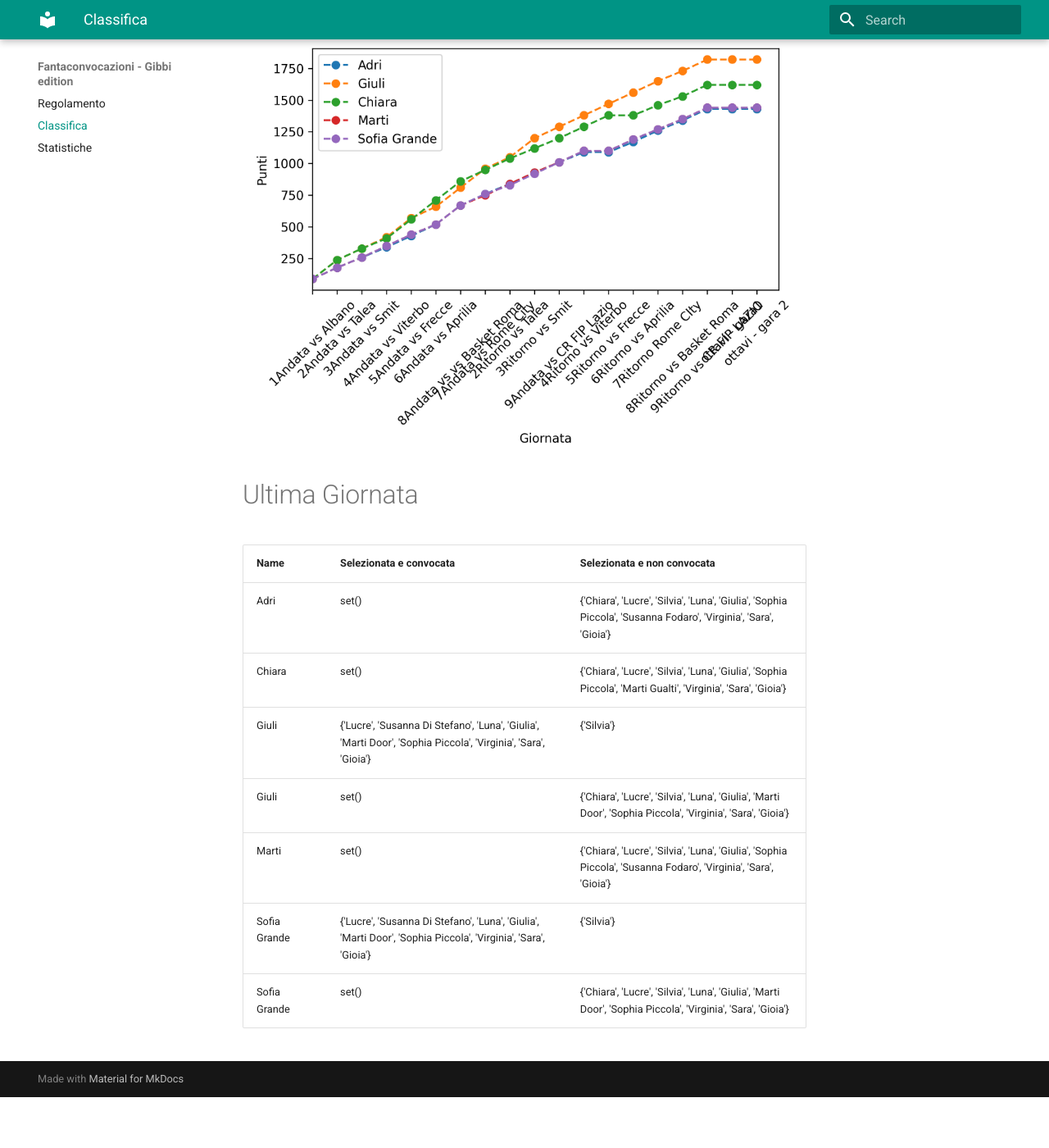
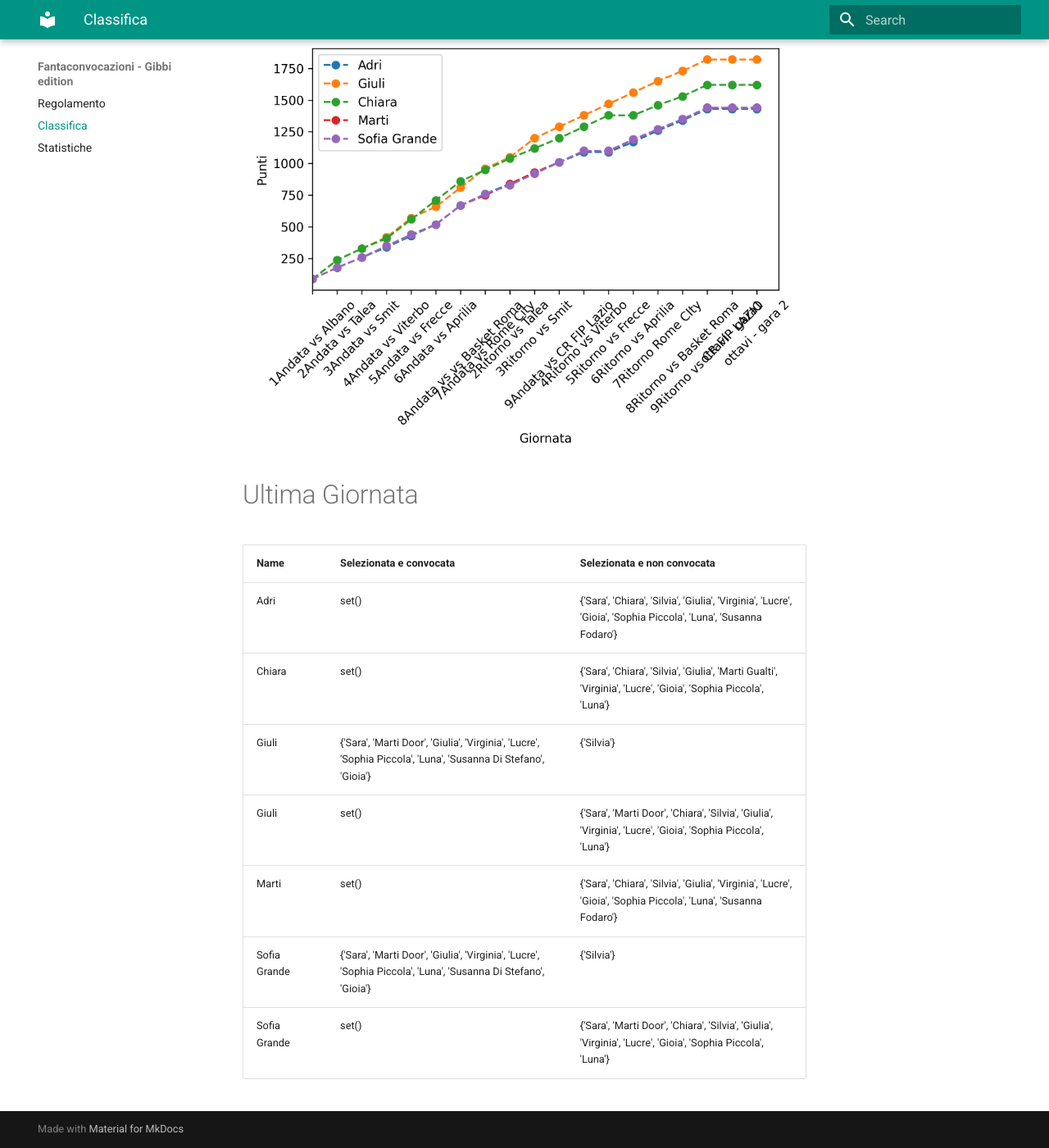
Before and after one commit to martinig94/fantagibbi, an MkDocs documentation site: the page built from docs/Classifica.md, in a window 1280 px wide and 1400 px high, scrolled down 565 px. Shown: the whole window at 82% size. Built offline with MkDocs 1.6.1 and Material for MkDocs 9.7.7, drawn with Linux system fonts in a browser that asks for light colours; before the commit the page ends 1903 px from its top, so only the background shows below that.

Commit message:
Auto-update from main.py

```diff
--- a/docs/Classifica.md
+++ b/docs/Classifica.md
@@ -18,11 +18,11 @@
 <!-- START_TABLE CORRECT -->
 | Name         | Selezionata e convocata                                                                                        | Selezionata e non convocata                                                                                      |
 |:-------------|:---------------------------------------------------------------------------------------------------------------|:-----------------------------------------------------------------------------------------------------------------|
-| Adri         | set()                                                                                                          | {'Chiara', 'Lucre', 'Silvia', 'Luna', 'Giulia', 'Sophia Piccola', 'Susanna Fodaro', 'Virginia', 'Sara', 'Gioia'} |
-| Chiara       | set()                                                                                                          | {'Chiara', 'Lucre', 'Silvia', 'Luna', 'Giulia', 'Sophia Piccola', 'Marti Gualti', 'Virginia', 'Sara', 'Gioia'}   |
-| Giuli        | {'Lucre', 'Susanna Di Stefano', 'Luna', 'Giulia', 'Marti Door', 'Sophia Piccola', 'Virginia', 'Sara', 'Gioia'} | {'Silvia'}                                                                                                       |
-| Giuli        | set()                                                                                                          | {'Chiara', 'Lucre', 'Silvia', 'Luna', 'Giulia', 'Marti Door', 'Sophia Piccola', 'Virginia', 'Sara', 'Gioia'}     |
-| Marti        | set()                                                                                                          | {'Chiara', 'Lucre', 'Silvia', 'Luna', 'Giulia', 'Sophia Piccola', 'Susanna Fodaro', 'Virginia', 'Sara', 'Gioia'} |
-| Sofia Grande | {'Lucre', 'Susanna Di Stefano', 'Luna', 'Giulia', 'Marti Door', 'Sophia Piccola', 'Virginia', 'Sara', 'Gioia'} | {'Silvia'}                                                                                                       |
-| Sofia Grande | set()                                                                                                          | {'Chiara', 'Lucre', 'Silvia', 'Luna', 'Giulia', 'Marti Door', 'Sophia Piccola', 'Virginia', 'Sara', 'Gioia'}     |
+| Adri         | set()                                                                                                          | {'Sara', 'Chiara', 'Silvia', 'Giulia', 'Virginia', 'Lucre', 'Gioia', 'Sophia Piccola', 'Luna', 'Susanna Fodaro'} |
+| Chiara       | set()                                                                                                          | {'Sara', 'Chiara', 'Silvia', 'Giulia', 'Marti Gualti', 'Virginia', 'Lucre', 'Gioia', 'Sophia Piccola', 'Luna'}   |
+| Giuli        | {'Sara', 'Marti Door', 'Giulia', 'Virginia', 'Lucre', 'Sophia Piccola', 'Luna', 'Susanna Di Stefano', 'Gioia'} | {'Silvia'}                                                                                                       |
+| Giuli        | set()                                                                                                          | {'Sara', 'Marti Door', 'Chiara', 'Silvia', 'Giulia', 'Virginia', 'Lucre', 'Gioia', 'Sophia Piccola', 'Luna'}     |
+| Marti        | set()                                                                                                          | {'Sara', 'Chiara', 'Silvia', 'Giulia', 'Virginia', 'Lucre', 'Gioia', 'Sophia Piccola', 'Luna', 'Susanna Fodaro'} |
+| Sofia Grande | {'Sara', 'Marti Door', 'Giulia', 'Virginia', 'Lucre', 'Sophia Piccola', 'Luna', 'Susanna Di Stefano', 'Gioia'} | {'Silvia'}                                                                                                       |
+| Sofia Grande | set()                                                                                                          | {'Sara', 'Marti Door', 'Chiara', 'Silvia', 'Giulia', 'Virginia', 'Lucre', 'Gioia', 'Sophia Piccola', 'Luna'}     |
 <!-- END_TABLE CORRECT -->
```
